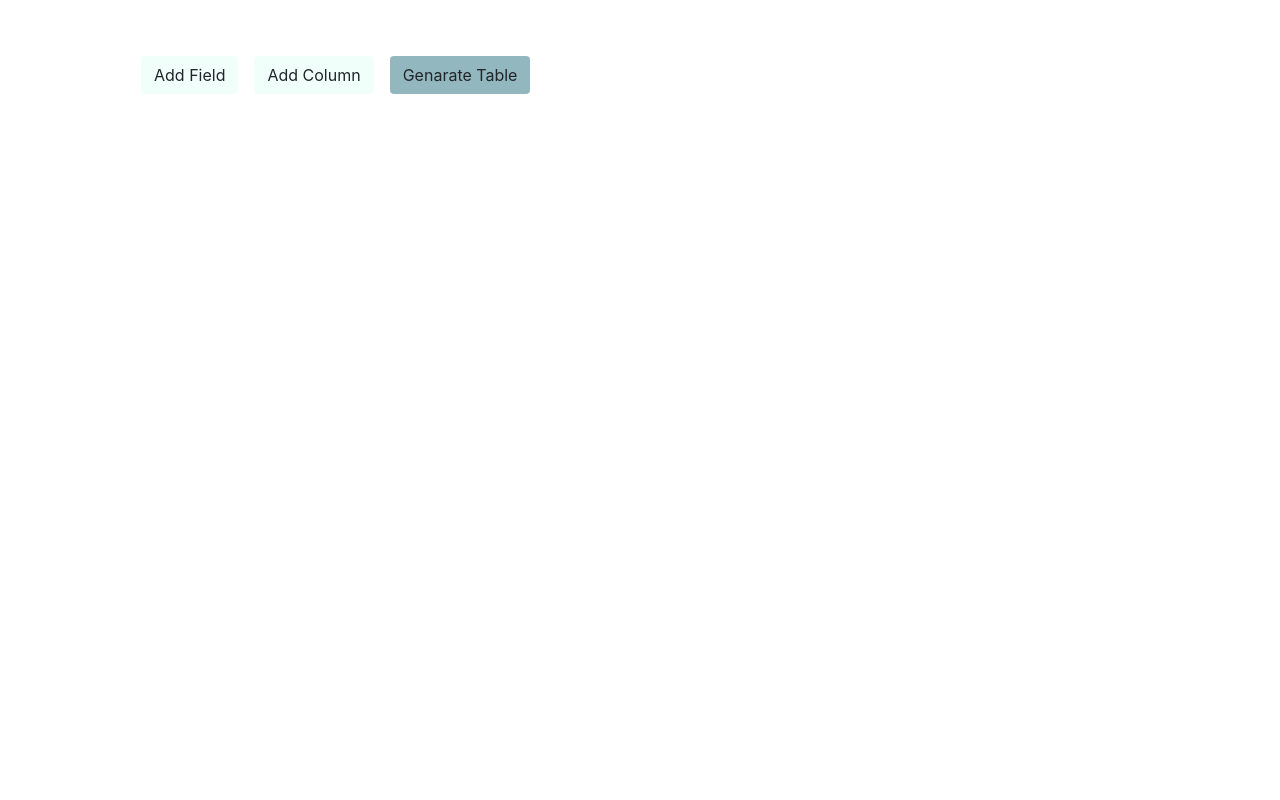
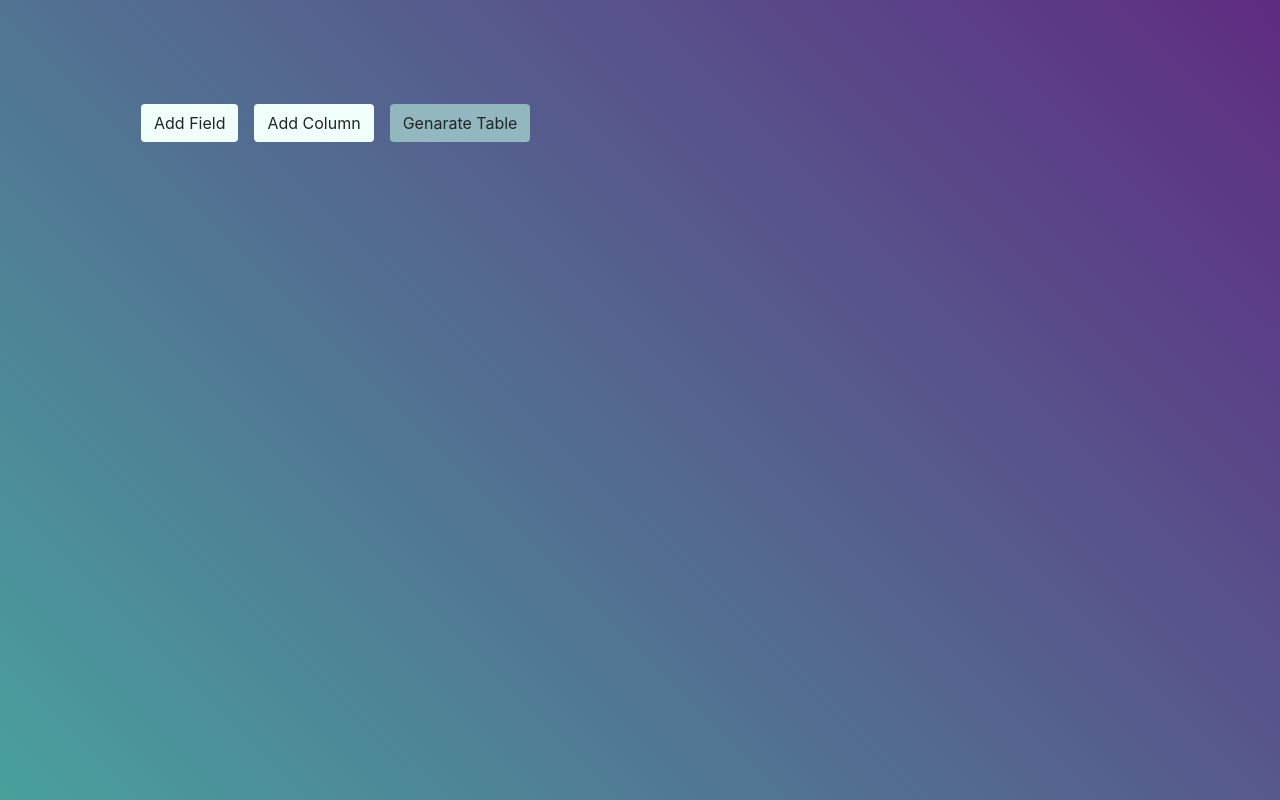
Before and after one commit to gunwitawas/angular-custom-table, an Angular app: page / in a window 1280 px wide. Built offline with nearby package versions, Linux system fonts and the light colour scheme.

Commit message:
3 files modified

```diff
--- a/src/app/app.component.css
+++ b/src/app/app.component.css
@@ -1,3 +1,7 @@
-p {
-  font-family: Lato;
+ body{
+    height: 100%;
+    width: 100%;
+    background: linear-gradient(45deg, #49a09d, #5f2c82);
+    background-attachment: fixed;
+    min-height: 100vh;
 }
--- a/src/app/app.component.html
+++ b/src/app/app.component.html
@@ -1 +1,3 @@
+<body>
 <app-genarate-table></app-genarate-table>
+</body>
--- a/src/app/genarate-table/genarate-table.component.html
+++ b/src/app/genarate-table/genarate-table.component.html
@@ -1,6 +1,6 @@
-<div class="container">
+<div class="container py-5">
 
-	<div class="row mx-5 my-5 text-center">
+	<div class="row mx-5 py-5 text-center">
 		<button class="btn m-2" style="background-color: #F1FFFA" *ngIf="!isGenarateTable" (click)="addFeild()">
                   Add Field
                 </button>
@@ -18,7 +18,7 @@
                 </button> -->
 	</div>
 
-	<table class="table table-dark shadow" *ngIf="!isGenarateTable">
+	<table class="table table-dark shadow mb-5" *ngIf="!isGenarateTable">
 		<thead class="bg-b">
 			<tr>
 				<th *ngFor="let fieldList of customTable.field; let i = index" class="solid-0">
@@ -37,7 +37,7 @@
 		</tbody>
 	</table>
 
-	<table class="table table-dark table-hover shadow" *ngIf="isGenarateTable">
+	<table class="table table-dark table-hover shadow mb-5" *ngIf="isGenarateTable">
 		<thead>
 			<tr>
 				<th *ngFor="let fieldList of customTable.field" class="text-warning">
```
